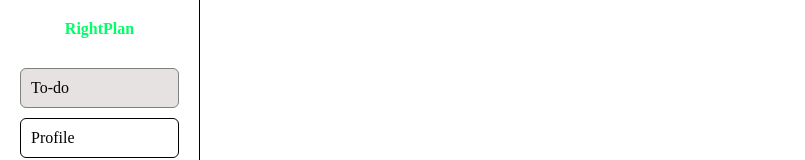
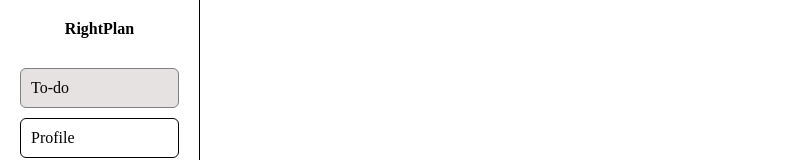
Before and after one commit to jes-t/todo-list, a React (Vite) app in the folder frontend/: page / in a window 1280 px wide. Shown: the top 160 px of the page, without its empty margins (0-805 px from the left). Built offline with nearby package versions, Linux system fonts and the light colour scheme.

Commit message:
test local merge

```diff
--- a/frontend/src/widgets/NavBar/index.tsx
+++ b/frontend/src/widgets/NavBar/index.tsx
@@ -16,7 +16,6 @@ export function NavBar() {
 const Brand = styled.span`
   font-weight: bold;
   margin-bottom: 30px;
-  color: #00ff66;
 `;
 const Root = styled.div`
   display: flex;
```
